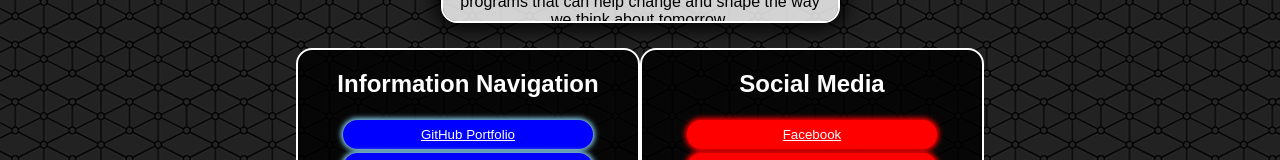
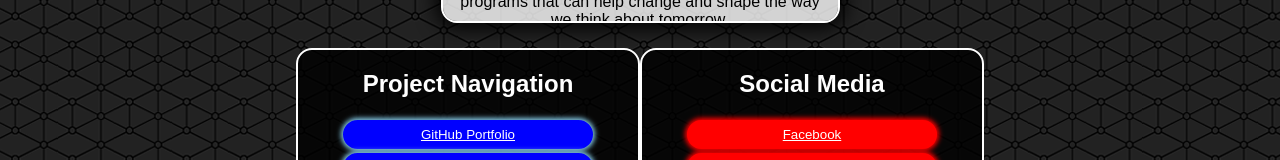
Before and after one commit to JayZonday/home-website, a React (Create React App) app: page / in a window 1280 px wide. Shown: the part 541-701 px from the top of the page. Built offline with nearby package versions, Linux system fonts and the light colour scheme.

Commit message:
just changing navigation bar name to reflect more of what actually is

```diff
--- a/src/Navbar.js
+++ b/src/Navbar.js
@@ -5,7 +5,7 @@
 
     return (
     <div className="navBar">
-      <h2 className="nav">Information Navigation</h2>
+      <h2 className="nav">Project Navigation</h2>
       <button className= "navButton" id='projects'><a href='https://github.com/JayZonday'>GitHub Portfolio</a></button>
       <button className= "navButton" id='youtubes'><a href='https://www.youtube.com/channel/UCPQZKbLIPNYr36qVVAwkI6Q?view_as=subscriber'>YouTube Portfolio</a></button>
       <button className= "navButton" id='ffAdvice'>FF2018 Advice</button>
```
